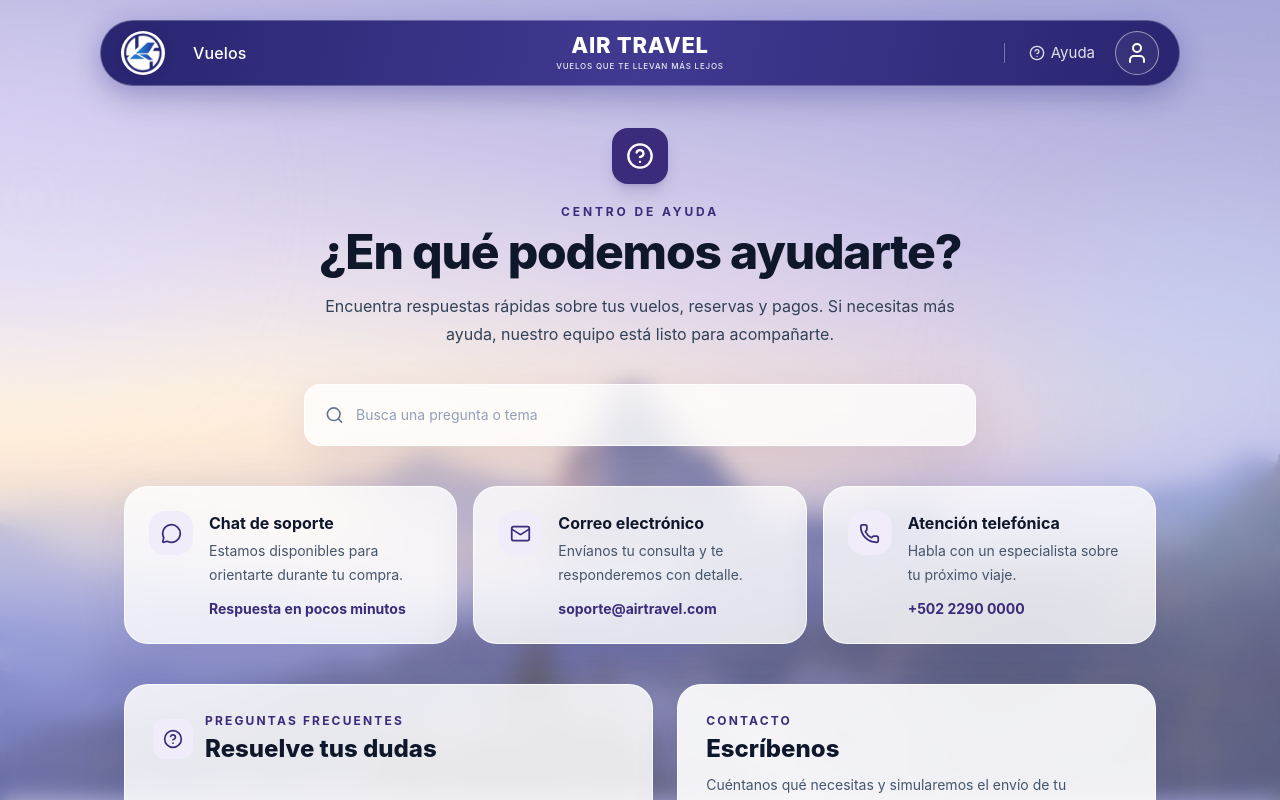
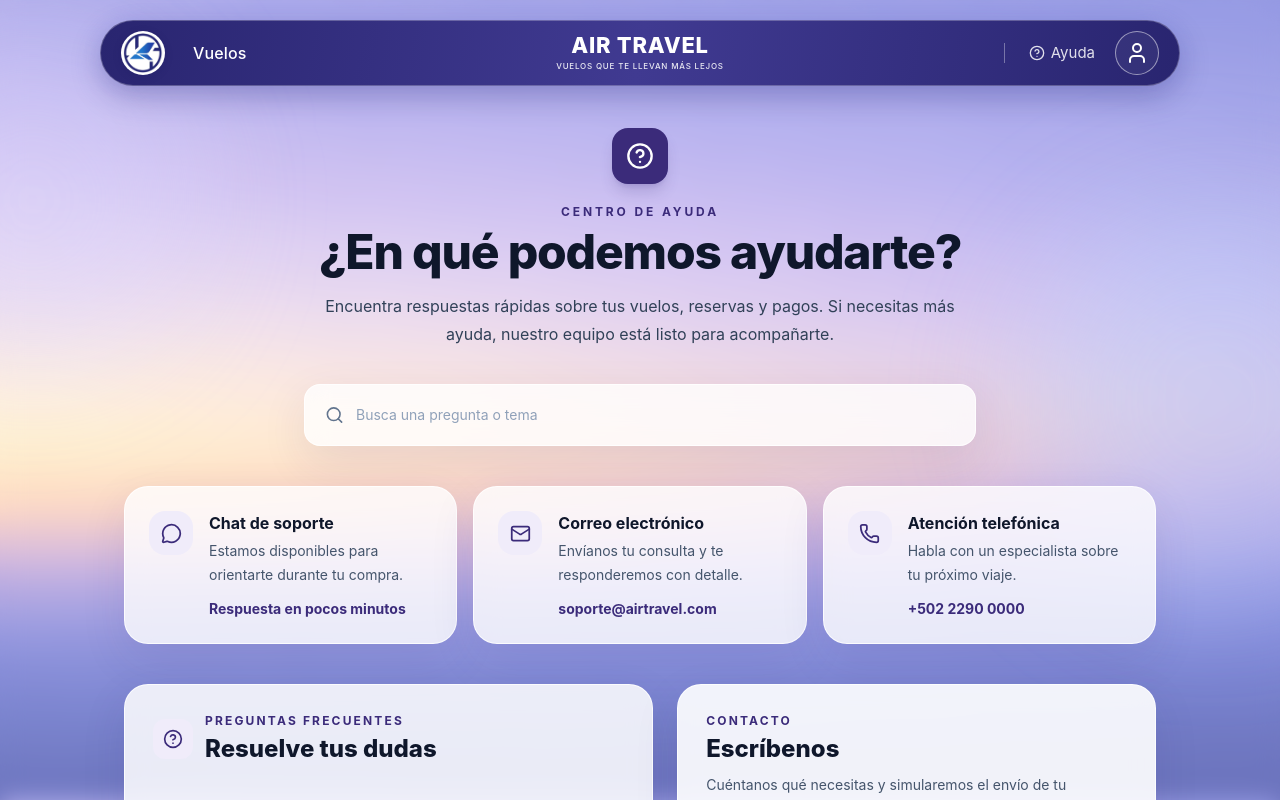
Before and after one commit to SamuGch/fligth_system, a React (Vite) app: page /ayuda in a window 1280 px wide. Shown: the top 800 px of the page. Built offline with nearby package versions, Linux system fonts and the light colour scheme; no server answers.

Commit message:
modificacionesPro

```diff
--- a/src/components/account/AccountLayout.jsx
+++ b/src/components/account/AccountLayout.jsx
@@ -4,7 +4,7 @@ export default function AccountLayout({ children }) {
   return (
     <div
       className="relative min-h-dvh overflow-x-hidden bg-cover bg-center bg-fixed font-sans"
-      style={{ backgroundImage: 'url("/font.jpeg")' }}
+      style={{ backgroundImage: 'url("/allFonts.png")' }}
     >
       <div className="pointer-events-none absolute inset-0 bg-white/35 backdrop-blur-md" />
       <div className="pointer-events-none absolute -left-32 top-10 h-80 w-80 rounded-full bg-violet-200/35 blur-3xl" />
--- a/src/index.css
+++ b/src/index.css
@@ -23,6 +23,7 @@ body {
   min-width: 320px;
   min-height: 100vh;
   overflow-x: clip;
+  background: url("/allFonts.png") center / cover fixed no-repeat;
 }
 
 #root {
--- a/src/pages/CheckoutPage.jsx
+++ b/src/pages/CheckoutPage.jsx
@@ -452,7 +452,7 @@ export default function CheckoutPage() {
 
   if (!flight || seats.length === 0 || reservationId == null) {
     return (
-      <div className="relative flex min-h-dvh items-center justify-center bg-cover bg-center bg-fixed p-4 font-sans sm:p-6" style={{ backgroundImage: 'url("/font.jpeg")' }}>
+      <div className="relative flex min-h-dvh items-center justify-center bg-cover bg-center bg-fixed p-4 font-sans sm:p-6" style={{ backgroundImage: 'url("/allFonts.png")' }}>
         <div className="fixed inset-0 z-0 bg-white/45 backdrop-blur-md" />
         <div className="relative z-10 w-full max-w-md rounded-3xl border border-white/80 bg-white/90 p-5 text-center shadow-[0_16px_45px_rgba(47,43,122,0.12)] backdrop-blur-md sm:p-8">
           <h1 className="text-xl font-bold text-slate-900">No hay una compra pendiente</h1>
@@ -470,7 +470,7 @@ export default function CheckoutPage() {
   const confirmed = resultStatus === "CONFIRMADA";
 
   return (
-    <div className="relative flex min-h-screen w-full flex-col bg-cover bg-center bg-fixed px-3 pb-3 pt-20 font-sans text-slate-800 sm:px-5 lg:h-dvh lg:overflow-hidden lg:px-8 lg:pt-[6.75rem]" style={{ backgroundImage: 'url("/font.jpeg")' }}>
+    <div className="relative flex min-h-screen w-full flex-col bg-cover bg-center bg-fixed px-3 pb-3 pt-20 font-sans text-slate-800 sm:px-5 lg:h-dvh lg:overflow-hidden lg:px-8 lg:pt-[6.75rem]" style={{ backgroundImage: 'url("/allFonts.png")' }}>
       <div className="fixed inset-0 z-0 bg-white/45 backdrop-blur-md pointer-events-none" />
       <MainNavbar className="!fixed !left-4 !right-4 !top-3 !mx-0 sm:!left-6 sm:!right-6 sm:!top-5 lg:!left-12 lg:!right-12 xl:!left-25 xl:!right-25" />
       <main className="relative z-10 mx-auto flex min-h-0 w-full max-w-[1600px] flex-1 flex-col">
--- a/src/pages/FlightSelectionPage.jsx
+++ b/src/pages/FlightSelectionPage.jsx
@@ -423,7 +423,7 @@ export default function FlightSelectionPage() {
   return (
     <div
       className="min-h-screen overflow-x-hidden bg-cover bg-center bg-fixed font-sans text-slate-800"
-      style={{ backgroundImage: 'url("/font.jpeg")' }}
+      style={{ backgroundImage: 'url("/allFonts.png")' }}
     >
       <div className="fixed inset-0 z-0 bg-white/35 backdrop-blur-md pointer-events-none"></div>
       <MainNavbar className="!fixed !left-4 !right-4 !top-3 !mx-0 sm:!left-6 sm:!right-6 sm:!top-5 lg:!left-12 lg:!right-12 xl:!left-25 xl:!right-25" />
--- a/src/pages/SeatSelection.jsx
+++ b/src/pages/SeatSelection.jsx
@@ -697,7 +697,7 @@ export default function SeatSelection() {
   return (
     <div
       className="relative flex w-full flex-col bg-cover bg-center bg-fixed px-4 pb-4 pt-20 font-sans text-slate-800 sm:px-6 min-h-screen lg:h-screen lg:overflow-hidden"
-      style={{ backgroundImage: 'url("/font.jpeg")' }}
+      style={{ backgroundImage: 'url("/allFonts.png")' }}
     >
       <div className="fixed inset-0 z-0 bg-white/45 backdrop-blur-md pointer-events-none" />
       <div className="flex min-h-0 flex-1 flex-col">
```
